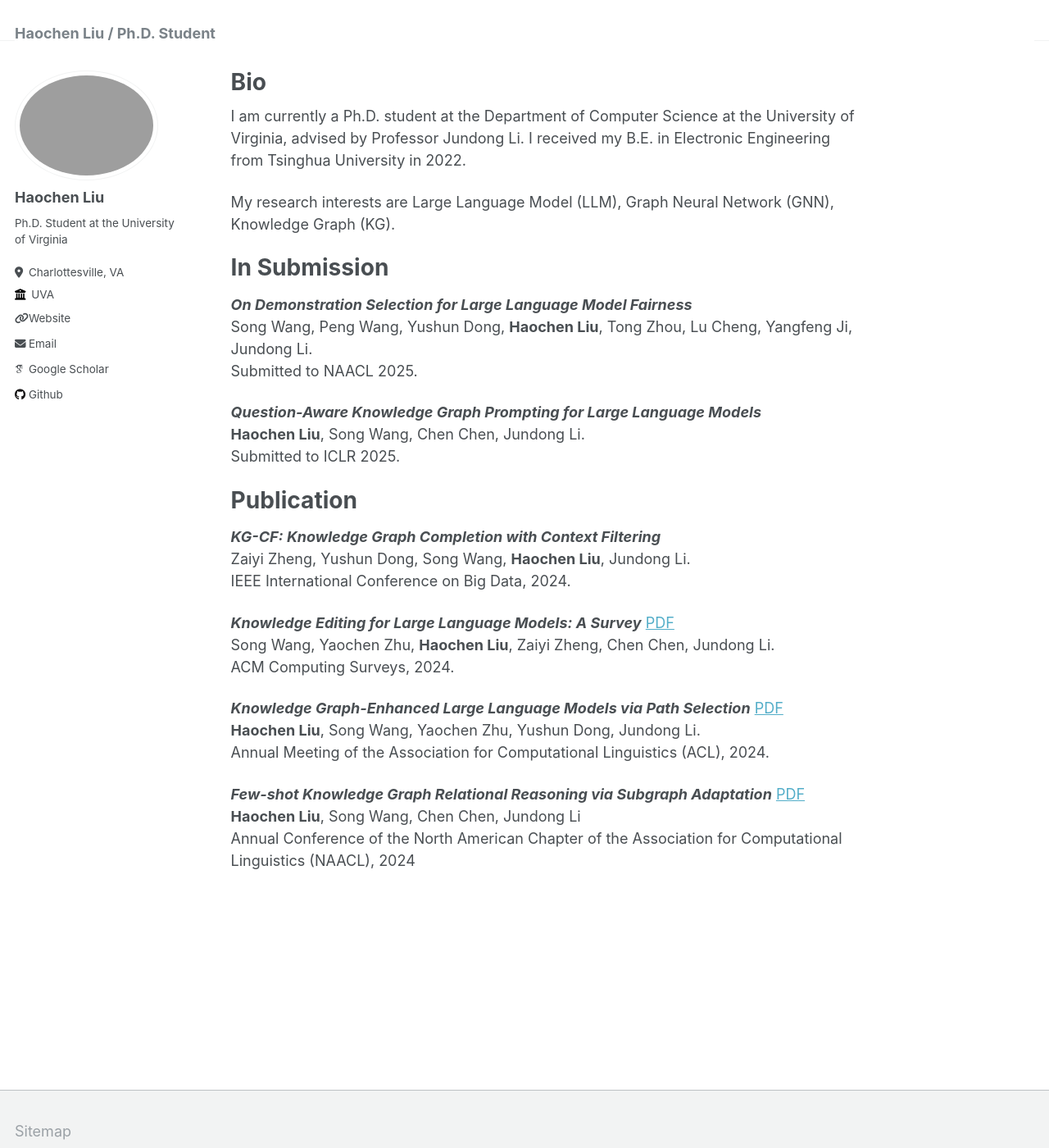
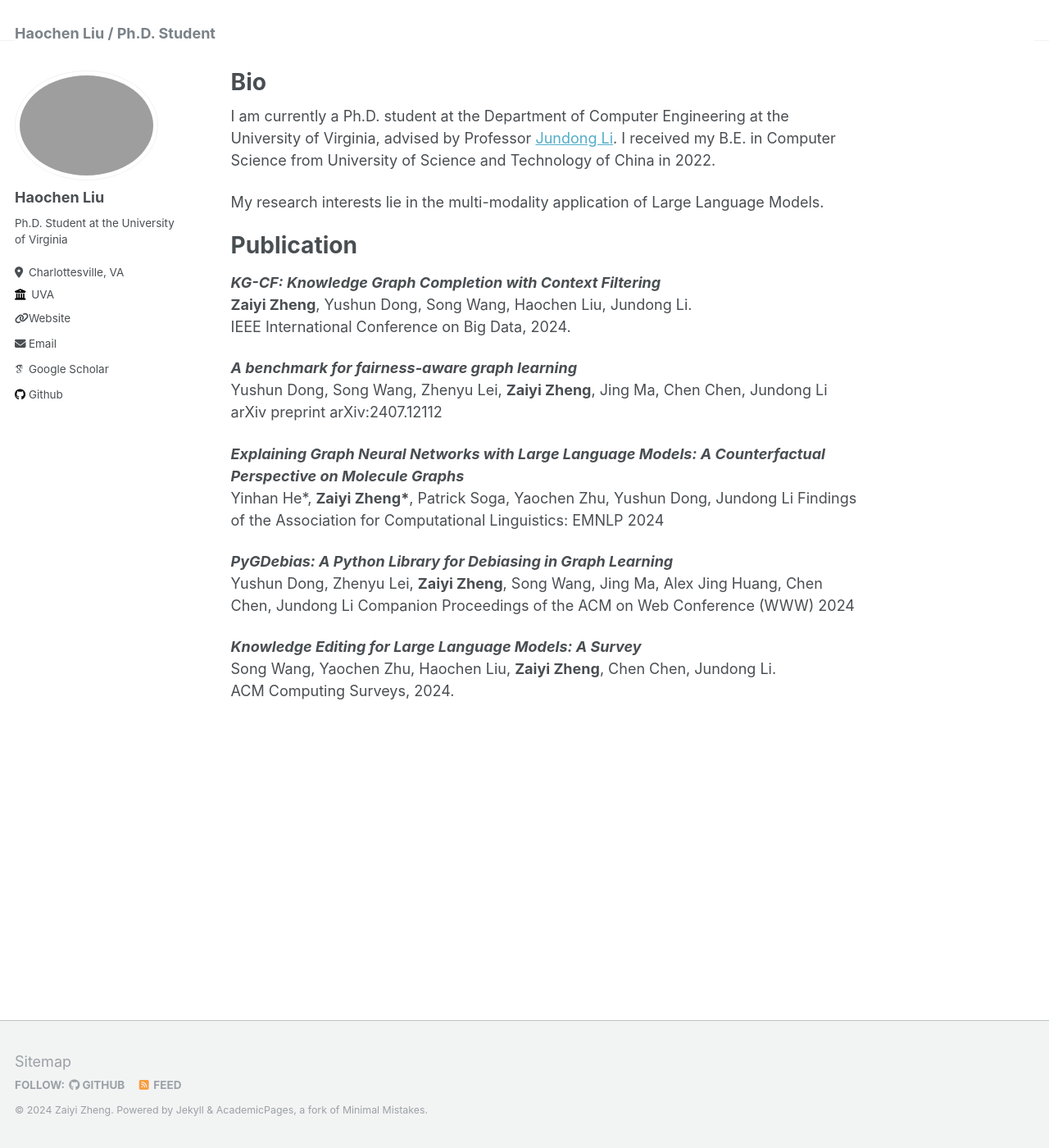
Before and after one commit to zhengzaiyi/zhengzaiyi.github.io, a Jekyll site: the page built from _pages/about.md, in a window 1280 px wide and 1400 px high. Shown: the whole window at 82% size. Built offline with Jekyll 4.4.1, drawn with Linux system fonts in a browser that asks for light colours; some web fonts are replaced.

Commit message:
Update about.md

```diff
--- a/_pages/about.md
+++ b/_pages/about.md
@@ -8,38 +8,30 @@
   - /about.html
 ---
 
-I am currently a Ph.D. student at the Department of Computer Science at the University of Virginia, advised by Professor Jundong Li. I received my B.E. in Electronic Engineering from Tsinghua University in 2022.
+I am currently a Ph.D. student at the Department of Computer Engineering at the University of Virginia, advised by Professor [Jundong Li](https://jundongli.github.io/). I received my B.E. in Computer Science from University of Science and Technology of China in 2022.
 
-My research interests are Large Language Model (LLM), Graph Neural Network (GNN), Knowledge Graph (KG).
-
-
-In Submission
-======
-
-***On Demonstration Selection for Large Language Model Fairness*** <br>
-Song Wang, Peng Wang, Yushun Dong, **Haochen Liu**, Tong Zhou, Lu Cheng, Yangfeng Ji, Jundong Li. <br>
-Submitted to NAACL 2025.
-
-***Question-Aware Knowledge Graph Prompting for Large Language Models*** <br>
-**Haochen Liu**, Song Wang, Chen Chen, Jundong Li. <br>
-Submitted to ICLR 2025.
+My research interests lie in the multi-modality application of Large Language Models.
 
 
 Publication
 ======
 
 ***KG-CF: Knowledge Graph Completion with Context Filtering*** <br>
-Zaiyi Zheng, Yushun Dong, Song Wang, **Haochen Liu**, Jundong Li. <br>
+**Zaiyi Zheng**, Yushun Dong, Song Wang, Haochen Liu, Jundong Li. <br>
 IEEE International Conference on Big Data, 2024.
 
-***Knowledge Editing for Large Language Models: A Survey*** [PDF](https://arxiv.org/pdf/2310.16218.pdf) <br>
-Song Wang, Yaochen Zhu, **Haochen Liu**, Zaiyi Zheng, Chen Chen, Jundong Li. <br>
+***A benchmark for fairness-aware graph learning***  <br>
+Yushun Dong, Song Wang, Zhenyu Lei, **Zaiyi Zheng**, Jing Ma, Chen Chen, Jundong Li
+arXiv preprint arXiv:2407.12112
+
+***Explaining Graph Neural Networks with Large Language Models: A Counterfactual Perspective on Molecule Graphs***  <br>
+Yinhan He\*, **Zaiyi Zheng\***, Patrick Soga, Yaochen Zhu, Yushun Dong, Jundong Li
+Findings of the Association for Computational Linguistics: EMNLP 2024
+
+***PyGDebias: A Python Library for Debiasing in Graph Learning***  <br>
+Yushun Dong, Zhenyu Lei, **Zaiyi Zheng**, Song Wang, Jing Ma, Alex Jing Huang, Chen Chen, Jundong Li
+Companion Proceedings of the ACM on Web Conference (WWW) 2024
+
+***Knowledge Editing for Large Language Models: A Survey*** <br>
+Song Wang, Yaochen Zhu, Haochen Liu, **Zaiyi Zheng**, Chen Chen, Jundong Li. <br>
 ACM Computing Surveys, 2024.
-
-***Knowledge Graph-Enhanced Large Language Models via Path Selection*** [PDF](https://arxiv.org/pdf/2406.13862.pdf) <br>
-**Haochen Liu**, Song Wang, Yaochen Zhu, Yushun Dong, Jundong Li. <br>
-Annual Meeting of the Association for Computational Linguistics (ACL), 2024.
-
-***Few-shot Knowledge Graph Relational Reasoning via Subgraph Adaptation*** [PDF](https://arxiv.org/pdf/2406.15507.pdf) <br>
-**Haochen Liu**, Song Wang, Chen Chen, Jundong Li <br>
-Annual Conference of the North American Chapter of the Association for Computational Linguistics (NAACL), 2024
```
